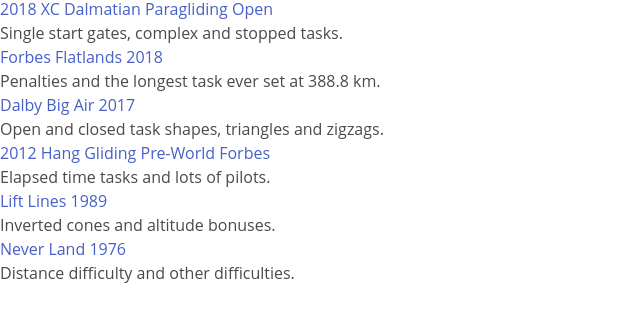
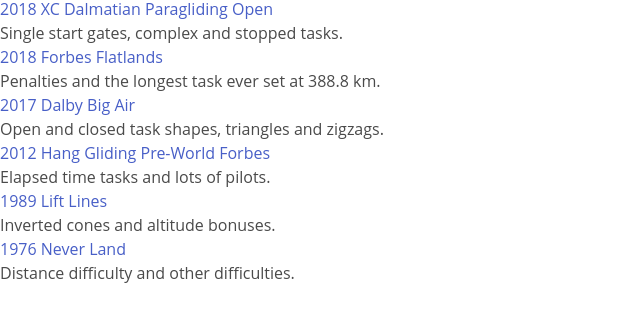
Before and after one commit to FlareTiming/flaretiming, a website built with webpack: page www-hakyll/index.html in a window 1280 px wide. Shown: the part 180-490 px from the top of the page, 0-640 px from the left. Built offline with nearby package versions, Linux system fonts and the light colour scheme.

Commit message:
Put the year before the comp name.

```diff
--- a/www-hakyll/index.html
+++ b/www-hakyll/index.html
@@ -20,13 +20,13 @@ Want <a href="/posts/2018-12-19-add-a-comp.html">your comp here</a>?
         <p>
     </li>
     <li>
-        <a href="http://2018-forbes.flaretiming.com">Forbes Flatlands 2018</a>
+        <a href="http://2018-forbes.flaretiming.com">2018 Forbes Flatlands</a>
         <p>
         Penalties and the longest task ever set at 388.8 km.
         <p>
     </li>
     <li>
-        <a href="http://2017-dalby.flaretiming.com">Dalby Big Air 2017</a>
+        <a href="http://2017-dalby.flaretiming.com">2017 Dalby Big Air</a>
         <p>
         Open and closed task shapes, triangles and zigzags.
         <p>
@@ -38,13 +38,13 @@ Want <a href="/posts/2018-12-19-add-a-comp.html">your comp here</a>?
         <p>
     </li>
     <li>
-        <a href="http://1989-lift-lines.flaretiming.com">Lift Lines 1989</a>
+        <a href="http://1989-lift-lines.flaretiming.com">1989 Lift Lines</a>
         <p>
         Inverted cones and altitude bonuses.
         <p>
     </li>
     <li>
-        <a href="http://1976-never-land.flaretiming.com">Never Land 1976</a>
+        <a href="http://1976-never-land.flaretiming.com">1976 Never Land</a>
         <p>
         Distance difficulty and other difficulties.
         <p>
```
